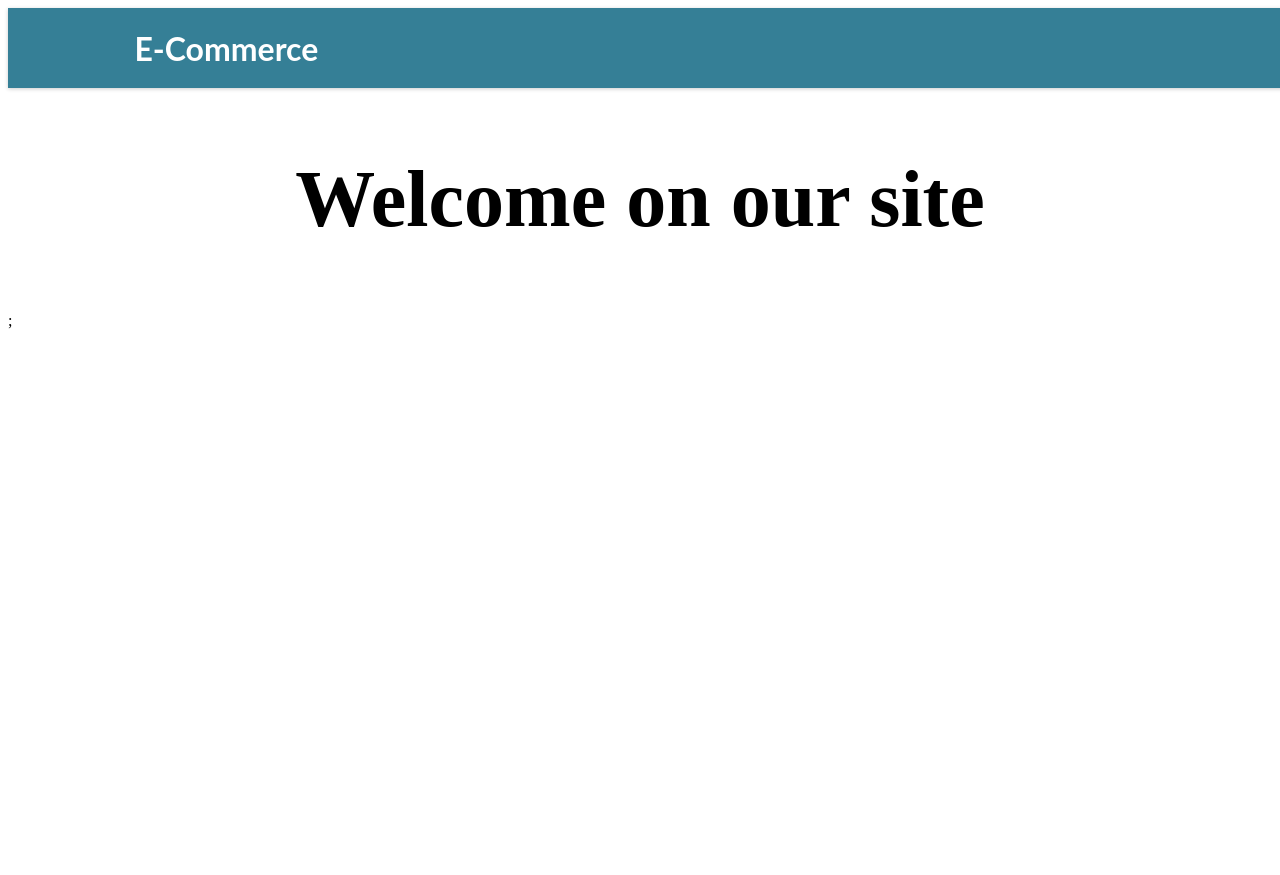
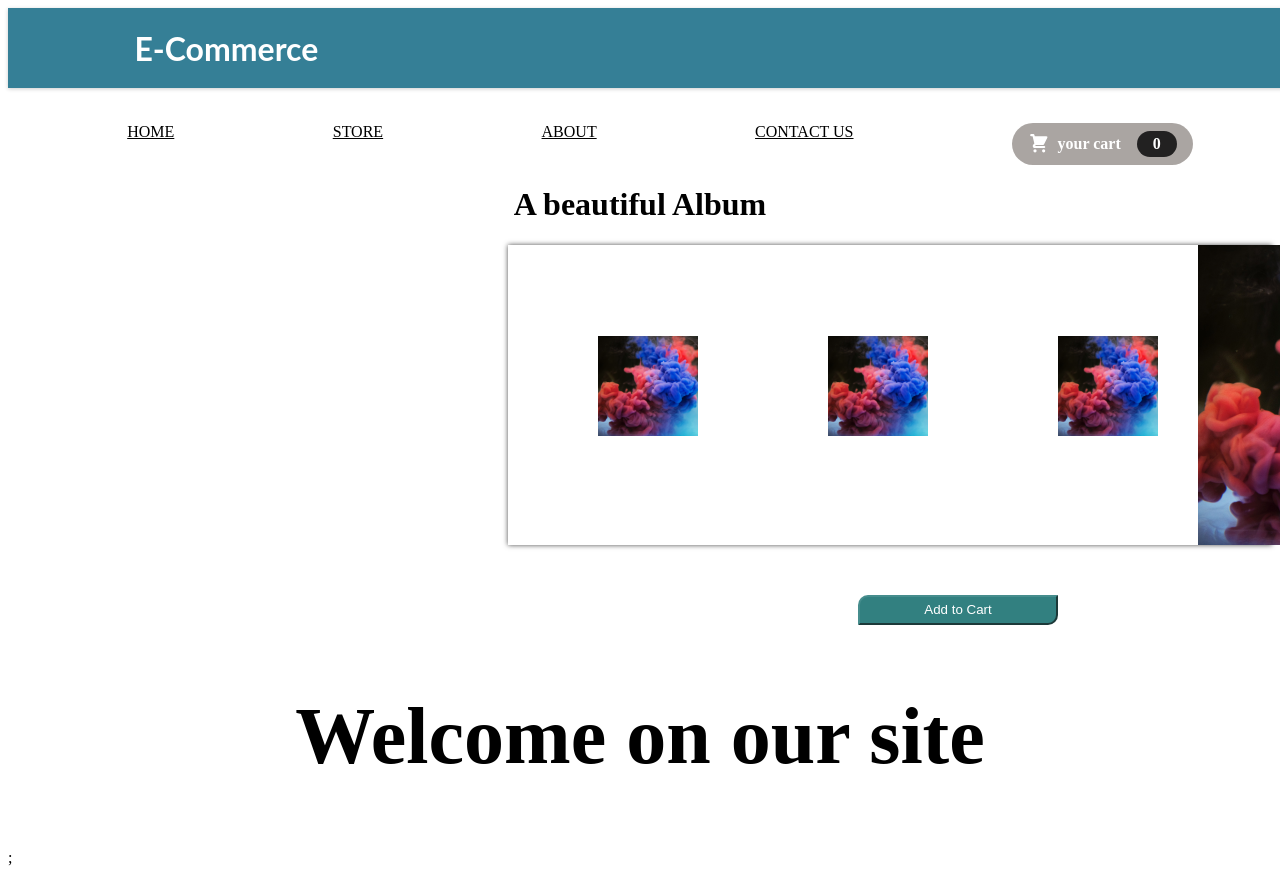
Before and after one commit to Gazalrafi/E-commerce-website, a React (Create React App) app: page /imageA in a window 1280 px wide. Shown: the top 875 px of the page. Before the commit the page ends 800 px from the top, so only its background shows below. Built offline with nearby package versions, Linux system fonts and the light colour scheme; the HTML template or start-up script is replaced by a standard one.

Commit message:
build e-commerce

```diff
--- a/src/App.js
+++ b/src/App.js
@@ -12,13 +12,18 @@ import About from './components/Nav/About.js';
 import Home from './components/Nav/Home.js';
 import Contact from './components/Nav/Contact.js';
 import ProductCard from './components/product/ProductCard.js';
+import ProductImageA from './components/product/ProductImageA.js';
+import ProductImageB from './components/product/ProductImageB.js';
+import ProductImageC from './components/product/ProductImageC.js';
+import ProductImageD from './components/product/ProductImageD.js';
 
-
-function App() {
+function App(props) {
   const authCtx = useContext(AuthContext);
 
   return (
+
     <Layout>
+
       <Switch>
         {authCtx.isLoggedIn && <Route path='/' exact>
           <HomePage />
@@ -38,11 +43,17 @@ function App() {
       <Route path='/home'><Home/></Route>
       <Route path='/contact'><Contact/></Route>
       <Route path='/product'><ProductCard/></Route>
+
+      <Route path='/imageA'><ProductImageA/></Route>
+      <Route path='/imageB'><ProductImageB/></Route>
+      <Route path='/imageC'><ProductImageC/></Route>
+      <Route path='/imageD'><ProductImageD/></Route>
       </Switch>
 
 
 
       <StartingPageContent />;
+
     </Layout>
 
   );
--- a/src/components/product/Product.js
+++ b/src/components/product/Product.js
@@ -1,5 +1,6 @@
 import React from 'react';
 import ProductCard from './ProductCard.js';
+
 
 
 const itemList=
@@ -12,7 +13,8 @@ const itemList=
 
         price: 100,
 
-        imageUrl: 'images/Album 1.png',
+
+        imageUrlA: 'images/Album 1.png',
 
         album:'Album 1',
 
@@ -27,7 +29,7 @@ const itemList=
 
         price: 50,
 
-        imageUrl: 'images/Album 2.png',
+        imageUrlB: 'images/Album 2.png',
 
         album:'Album 2',
 
@@ -42,7 +44,7 @@ const itemList=
 
         price: 70,
 
-        imageUrl: 'images/Album 3.png',
+        imageUrlC: 'images/Album 3.png',
 
         album:'Album 3',
 
@@ -57,7 +59,7 @@ const itemList=
 
         price: 100,
 
-        imageUrl: 'images/Album 4.png',
+        imageUrlD: 'images/Album 4.png',
 
         quantity:1,
 
@@ -75,7 +77,10 @@ const Product=()=>{
         id={currData.id}
         key={currData.id}
         price={currData.price}
-        image={currData.imageUrl}
+        image1={currData.imageUrlA}
+        image2={currData.imageUrlB}
+        image3={currData.imageUrlC}
+        image4={currData.imageUrlD}
         album={currData.album}
         />
 
--- a/src/components/product/ProductCard.js
+++ b/src/components/product/ProductCard.js
@@ -35,12 +35,31 @@ return (
                 <div className={classes.album}>
                     <h4>{props.album}</h4>
                 </div>
-                <NavLink to='/product'>
+
                 <div  className={classes.image}>
                     <div id={props.id}/>
-                <img src={props.image} alt='images'/>
+                <NavLink to='/imageA'>
+                 <div>
+                <img src={props.image1} alt='images'/>
+                </div>
+                </NavLink >
+                <NavLink to='/imageB'>
+                <div>
+                <img src={props.image2} alt='images'/>
                 </div>
                 </NavLink>
+                <NavLink to='/imageC'>
+                <div>
+                <img src={props.image3} alt='images'/>
+                </div>
+                </NavLink>
+                <NavLink to='/imageD'>
+                <div>
+                <img src={props.image4} alt='images'/>
+                </div>
+                </NavLink>
+                </div>
+
                 <div className={classes.price}>{props.price}</div>
 
     </div>
--- a/src/components/product/ProductCard.module.css
+++ b/src/components/product/ProductCard.module.css
@@ -22,6 +22,7 @@
     top:30px;
     left:120px;
     border-radius: 10px;
+    padding-bottom: 10px;
 
 }
 
@@ -36,3 +37,6 @@
     margin-bottom:150px ;
 
 }
+.headline{
+    text-align: center;
+}
--- /dev/null
+++ b/src/components/product/ProductImage.module.css
@@ -0,0 +1,33 @@
+.column{
+
+    box-shadow: 0 0 5px rgba(75,75,75,75);
+    box-sizing: content-box;
+    max-width:100% ;
+    justify-content: space-around;
+    margin-left: 500px;
+    align-Items:flex-start;
+    display:flex;
+
+}
+.boximage{
+ width: 100px;
+ margin-left: 50px;
+ margin-top: 75px;
+}
+.headline{
+    text-align: center;
+}
+.button{
+    margin-left: 850px;
+    margin-top:50px;
+    width: 200px;
+    height:30px;
+    border-end-end-radius: 10px ;
+    border-start-start-radius: 10px;
+    background-color: rgb(50, 128, 128);
+    border-color: rgb(70, 141, 141);
+    color: white;
+}
+.mainscreen{
+    display:grid;
+}
--- /dev/null
+++ b/src/components/product/ProductImageA.js
@@ -0,0 +1,63 @@
+import classes from './ProductImage.module.css';
+import React,{useState} from 'react';
+import NavBar from '../Nav/Nav.js';
+
+
+
+const img=[{
+    id:1,
+    imageUrl:'images/Album 1.png',
+
+},
+{   id:2,
+    imageUrl:'images/Album 1.png',
+
+},
+{   id:3,
+    imageUrl:'images/Album 1.png',
+
+},
+
+];
+const ProductImageA=()=>{
+const [mainImage,setMainImage]=useState(img[0]);
+return (
+    <>
+    <div>
+    <NavBar/>
+    <div className={classes.headline}>
+    <h1>A beautiful Album</h1>
+    </div>
+    <div className={classes.column}>
+    {
+     img.map((currImage)=>{
+        return (
+         <figure>
+            <img
+            src={currImage.imageUrl}
+            alt='images'
+            className={classes.boximage}
+            key={currImage.id}
+            onClick={()=>setMainImage(currImage)}
+            />
+         </figure>
+        )
+    })
+}
+
+<div className={classes.mainscreenout}>
+    <img
+    src={mainImage.imageUrl}
+    alt='images'
+    className={classes.mainscreen}
+    key={mainImage.key}
+    />
+
+</div>
+    </div>
+   <button className={classes.button}>Add to Cart</button>
+    </div>
+    </>
+)
+}
+export default ProductImageA;
--- /dev/null
+++ b/src/components/product/ProductImageB.js
@@ -0,0 +1,62 @@
+import classes from './ProductImage.module.css';
+import React,{useState} from 'react';
+import NavBar from '../Nav/Nav.js';
+
+const img=[{
+    id:1,
+    imageUrl:'images/Album 2.png',
+
+},
+{   id:2,
+    imageUrl:'images/Album 2.png',
+
+},
+{   id:3,
+    imageUrl:'images/Album 2.png',
+
+},
+
+
+];
+const ProductImageB=()=>{
+const [mainImage,setMainImage]=useState(img[0]);
+return (
+    <>
+    <div>
+    <NavBar/>
+    <div className={classes.headline}>
+    <h1>A beautiful Album</h1>
+    </div>
+    <div className={classes.column}>
+    {
+     img.map((currImage)=>{
+        return (
+         <figure>
+            <img
+            src={currImage.imageUrl}
+            alt='images'
+            className={classes.boximage}
+            key={currImage.id}
+            onClick={()=>setMainImage(currImage)}
+            />
+         </figure>
+        )
+    })
+}
+
+<div className={classes.mainscreenout}>
+    <img
+    src={mainImage.imageUrl}
+    alt='images'
+    className={classes.mainscreen}
+    key={mainImage.key}
+    />
+
+</div>
+    </div>
+   <button className={classes.button}>Add to Cart</button>
+    </div>
+    </>
+)
+}
+export default ProductImageB;
--- /dev/null
+++ b/src/components/product/ProductImageC.js
@@ -0,0 +1,62 @@
+import classes from './ProductImage.module.css';
+import React,{useState} from 'react';
+import NavBar from '../Nav/Nav.js';
+
+const img=[{
+    id:1,
+    imageUrl:'images/Album 3.png',
+
+},
+{   id:2,
+    imageUrl:'images/Album 3.png',
+
+},
+{   id:3,
+    imageUrl:'images/Album 3.png',
+
+},
+
+
+];
+const ProductImageC=()=>{
+const [mainImage,setMainImage]=useState(img[0]);
+return (
+    <>
+    <div>
+    <NavBar/>
+    <div className={classes.headline}>
+    <h1>A beautiful Album</h1>
+    </div>
+    <div className={classes.column}>
+    {
+     img.map((currImage)=>{
+        return (
+         <figure>
+            <img
+            src={currImage.imageUrl}
+            alt='images'
+            className={classes.boximage}
+            key={currImage.id}
+            onClick={()=>setMainImage(currImage)}
+            />
+         </figure>
+        )
+    })
+}
+
+<div className={classes.mainscreenout}>
+    <img
+    src={mainImage.imageUrl}
+    alt='images'
+    className={classes.mainscreen}
+    key={mainImage.key}
+    />
+
+</div>
+    </div>
+   <button className={classes.button}>Add to Cart</button>
+    </div>
+    </>
+)
+}
+export default ProductImageC;
--- /dev/null
+++ b/src/components/product/ProductImageD.js
@@ -0,0 +1,62 @@
+import classes from './ProductImage.module.css';
+import React,{useState} from 'react';
+import NavBar from '../Nav/Nav.js';
+
+const img=[{
+    id:1,
+    imageUrl:'images/Album 4.png',
+
+},
+{   id:2,
+    imageUrl:'images/Album 4.png',
+
+},
+{   id:3,
+    imageUrl:'images/Album 4.png',
+
+},
+
+
+];
+const ProductImageD=()=>{
+const [mainImage,setMainImage]=useState(img[0]);
+return (
+    <>
+    <div>
+    <NavBar/>
+    <div className={classes.headline}>
+    <h1>A beautiful Album</h1>
+    </div>
+    <div className={classes.column}>
+    {
+     img.map((currImage)=>{
+        return (
+         <figure>
+            <img
+            src={currImage.imageUrl}
+            alt='images'
+            className={classes.boximage}
+            key={currImage.id}
+            onClick={()=>setMainImage(currImage)}
+            />
+         </figure>
+        )
+    })
+}
+
+<div className={classes.mainscreenout}>
+    <img
+    src={mainImage.imageUrl}
+    alt='images'
+    className={classes.mainscreen}
+    key={mainImage.key}
+    />
+
+</div>
+    </div>
+   <button className={classes.button}>Add to Cart</button>
+    </div>
+    </>
+)
+}
+export default ProductImageD;
```
